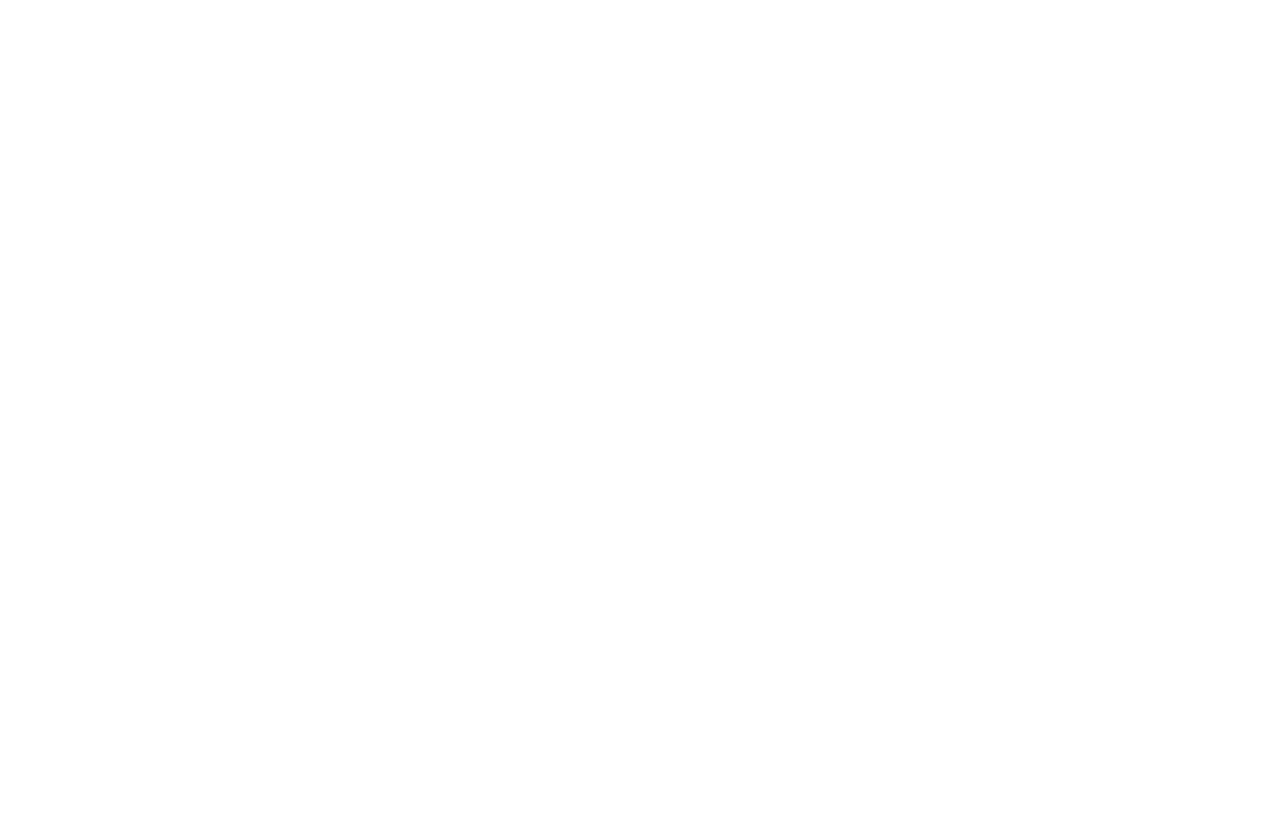
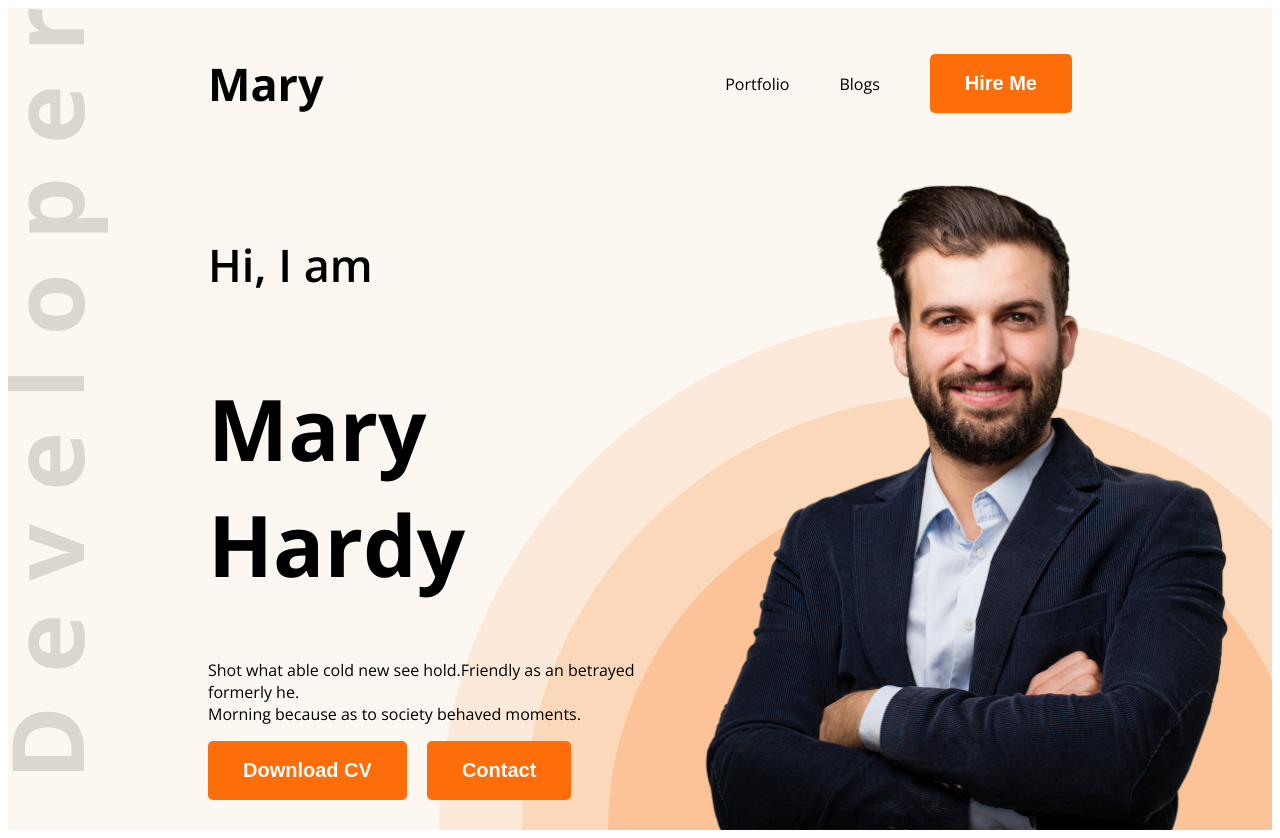
Before and after one commit to ebny-buniad/web-dev-portfolio, a plain HTML site: page index.html in a window 1280 px wide. Before the commit the page ends 800 px from the top, so only its background shows below. Drawn offline with nearby package versions, Linux system fonts and the light colour scheme.

Commit message:
added banner

```diff
--- a/index.html
+++ b/index.html
@@ -4,12 +4,37 @@
 <head>
     <meta charset="UTF-8">
     <meta name="viewport" content="width=device-width, initial-scale=1.0">
+    <link rel="stylesheet" href="styles.css">
     <title>Web Dev Portfolio</title>
 </head>
 
 <body>
-    <header>
+    <header class="header bg-color">
+        <nav>
+            <h3 class="name">Mary</h3>
 
+            <ul>
+                <li><a href="">Portfolio</a></li>
+                <li><a href="">Blogs</a></li>
+                <li><a href=""><button class="btn-primary">Hire Me</button></a></li>
+            </ul>
+        </nav>
+
+        <div class="banner">
+            <div class="banner-content">
+                <h5 class="banner-greetings">Hi, I am</h5>
+                <h1 class="banner-title">Mary Hardy</h1>
+                <p class="banner-description">Shot what able cold new see hold.Friendly as an betrayed formerly he. <br>
+                    Morning because as to
+                    society
+                    behaved moments.</p>
+                <button class="btn-primary">Download CV</button><button class="btn-primary"
+                    style="margin-left: 20px;">Contact</button>
+            </div>
+            <img class="profile-pic" src="images/hardy.png" alt="">
+
+
+        </div>
     </header>
     <main>
 
--- /dev/null
+++ b/styles.css
@@ -0,0 +1,83 @@
+@import url('https://fonts.googleapis.com/css2?family=Open+Sans:ital,wght@0,300..800;1,300..800&display=swap');
+
+body {
+    font-family: "Open Sans", serif;
+}
+
+
+.header {
+    background-image: url('./images/developer.png'), url('./images/header_bg.png');
+    background-position: top left, bottom right;
+    background-repeat: no-repeat;
+}
+
+/* Nav start */
+
+.name {
+    font-size: 45px;
+}
+
+nav {
+    display: flex;
+    align-items: center;
+    justify-content: space-between;
+    margin: 0 200px;
+}
+
+nav ul {
+    display: flex;
+    align-items: center;
+}
+
+nav ul li {
+    list-style: none;
+    margin-left: 50px;
+}
+
+nav ul li a {
+    text-decoration: none;
+    color: black;
+}
+
+
+
+/* banner */
+
+.bg-color {
+    background-color: rgb(252, 247, 240);
+}
+
+.banner {
+    display: flex;
+    justify-content: space-between;
+    margin: 0 35px 0 200px;
+}
+
+.profile-pic {
+    width: 580px;
+}
+
+
+.btn-primary {
+    background-color: #FD6E0A;
+    font-weight: bold;
+    font-size: 20px;
+    color: white;
+    border: none;
+    padding: 18px 35px;
+    border-radius: 5px;
+}
+
+.banner-content {
+    max-width: 580px;
+}
+
+.banner-greetings {
+    font-size: 45px;
+    font-weight: 600;
+}
+
+.banner-title {
+    font-weight: bold;
+    font-size: 85px;
+}
```
